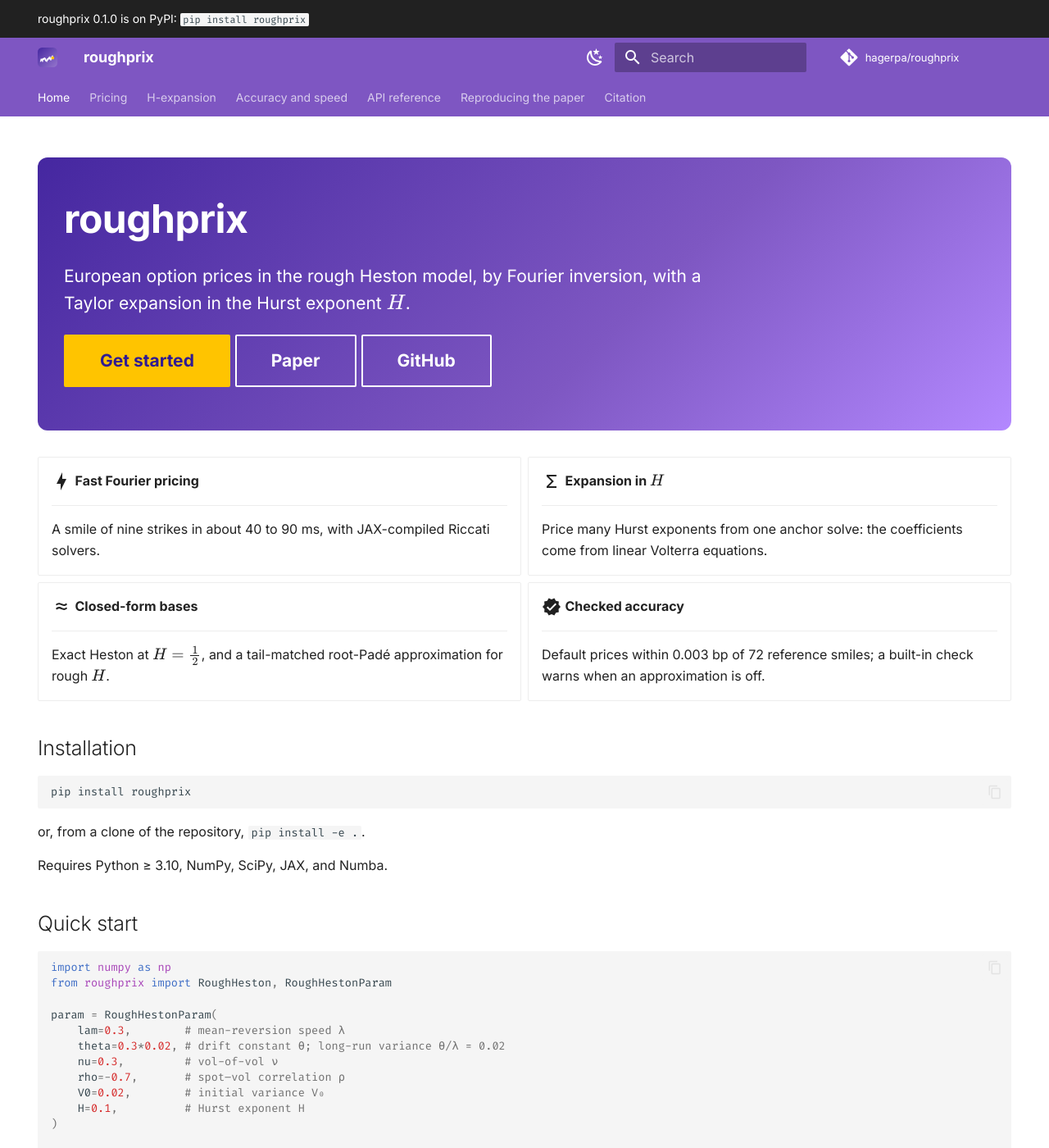
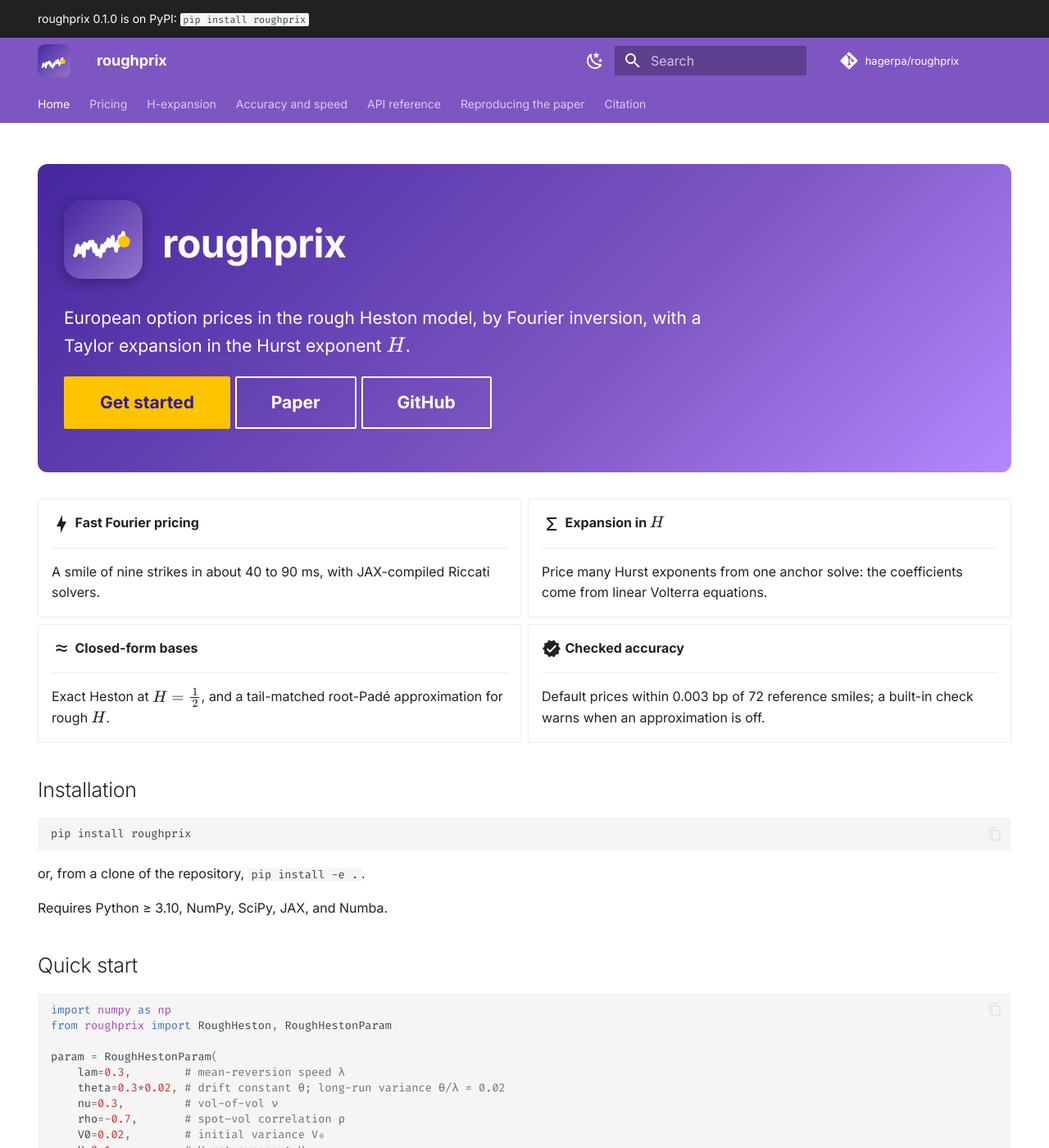
Before and after one commit to hagerpa/roughprix, an MkDocs documentation site: the page built from docs/index.md, in a window 1280 px wide and 1400 px high. Shown: the whole window at 82% size. Built offline with MkDocs 1.6.1 and Material for MkDocs 9.7.7, drawn with Linux system fonts in a browser that asks for light colours; plug-ins that fetch from the network failed and are left out; comment, search, counter and statistics services are not loaded.

Commit message:
Show the logo larger in the docs
Co-Authored-By: Claude Opus 5.5 <noreply@anthropic.com>
Claude-Session: https://claude.ai/code/session_01K38xBsUuApsSzw9ZhFuJgG

```diff
--- a/docs/index.md
+++ b/docs/index.md
@@ -6,7 +6,13 @@ hide:
 
 <div class="rp-hero" markdown>
 
+<div class="rp-title" markdown>
+
+![roughprix logo](assets/logo.svg){ .rp-logo }
+
 # roughprix
+
+</div>
 
 European option prices in the rough Heston model, by Fourier inversion, with a Taylor expansion in the Hurst exponent $H$.
 
--- a/docs/stylesheets/extra.css
+++ b/docs/stylesheets/extra.css
@@ -7,3 +7,11 @@
 
 .md-typeset table:not([class]) code { white-space: nowrap; }
 .md-typeset .grid.cards { grid-template-columns: repeat(auto-fit, minmax(min(100%, 22rem), 1fr)); }
+
+/* header logo: larger than the default 1.2rem */
+.md-header__button.md-logo { padding: .2rem; margin: .2rem .4rem; }
+.md-header__button.md-logo img, .md-header__button.md-logo svg { height: 2rem; width: 2rem; }
+.rp-title { display: flex; align-items: center; gap: 1.2rem; margin-bottom: .6rem; }
+.rp-title p { margin: 0; }
+.rp-title h1 { margin: 0 !important; }
+.rp-logo { width: 4.8rem; height: 4.8rem; border-radius: 1rem; box-shadow: 0 .2rem .8rem rgba(0, 0, 0, .3); }
```
